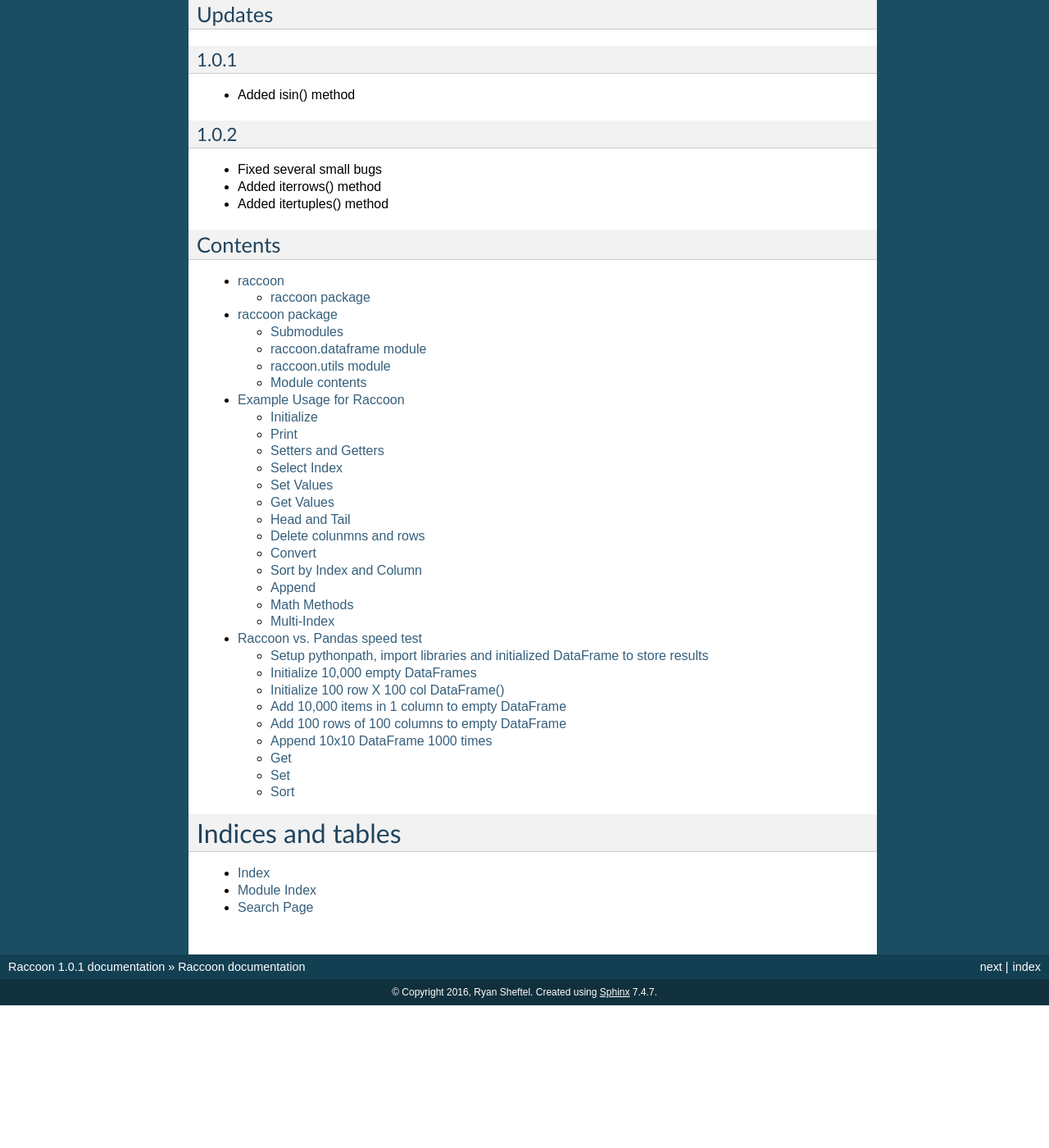
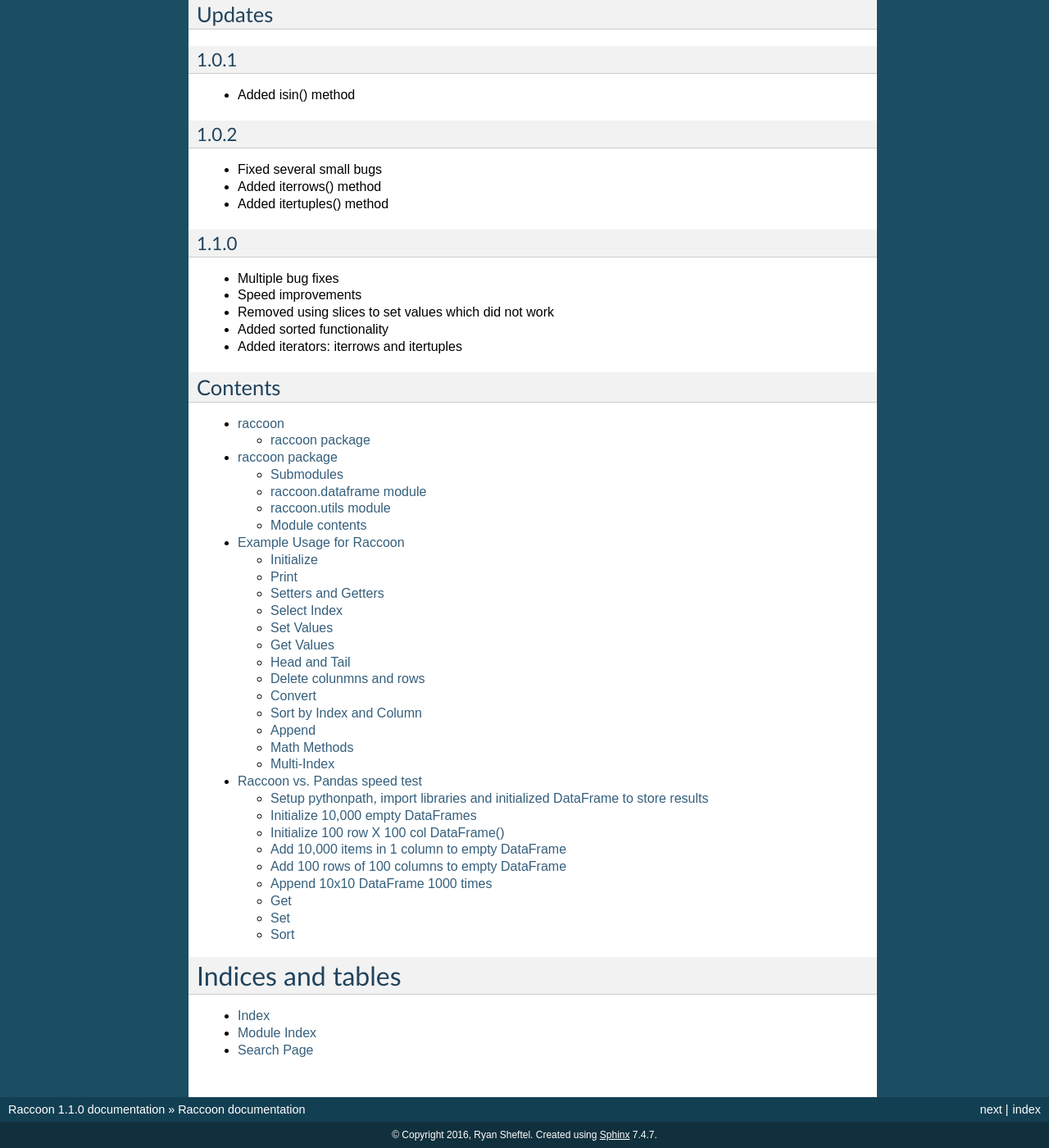
Before and after one commit to rsheftel/raccoon, a Sphinx documentation site: the page built from docs/index.rst, in a window 1280 px wide and 1400 px high, scrolled down 1154 px. Shown: the whole window at 82% size. Built offline with Sphinx 7.4.7, drawn with Linux system fonts in a browser that asks for light colours; before the commit the page ends 2380 px from its top, so only the background shows below that; some of the changed text lies outside the part shown.

Commit message:
Final updates for v1.1.0 release

```diff
--- a/docs/conf.py
+++ b/docs/conf.py
@@ -54,9 +54,9 @@
 # built documents.
 #
 # The short X.Y version.
-version = '1.0.1'
+version = '1.1.0'
 # The full version, including alpha/beta/rc tags.
-release = '1.0.1'
+release = '1.1.0'
 
 # The language for content autogenerated by Sphinx. Refer to documentation
 # for a list of supported languages.
--- a/docs/index.rst
+++ b/docs/index.rst
@@ -62,6 +62,14 @@
 - Added iterrows() method
 - Added itertuples() method
 
+1.1.0
+~~~~~
+- Multiple bug fixes
+- Speed improvements
+- Removed using slices to set values which did not work
+- Added sorted functionality
+- Added iterators: iterrows and itertuples
+
 Contents
 --------
 .. toctree::
--- a/setup.py
+++ b/setup.py
@@ -18,7 +18,7 @@
 
 setup(
     name='raccoon',
-    version='1.0.2',
+    version='1.1.0',
 
     description='Python DataFrame with fast insert and appends',
     long_description=long_description,
```
Also changed, not shown: README.rst (+3 -13 lines), 1 other file.
